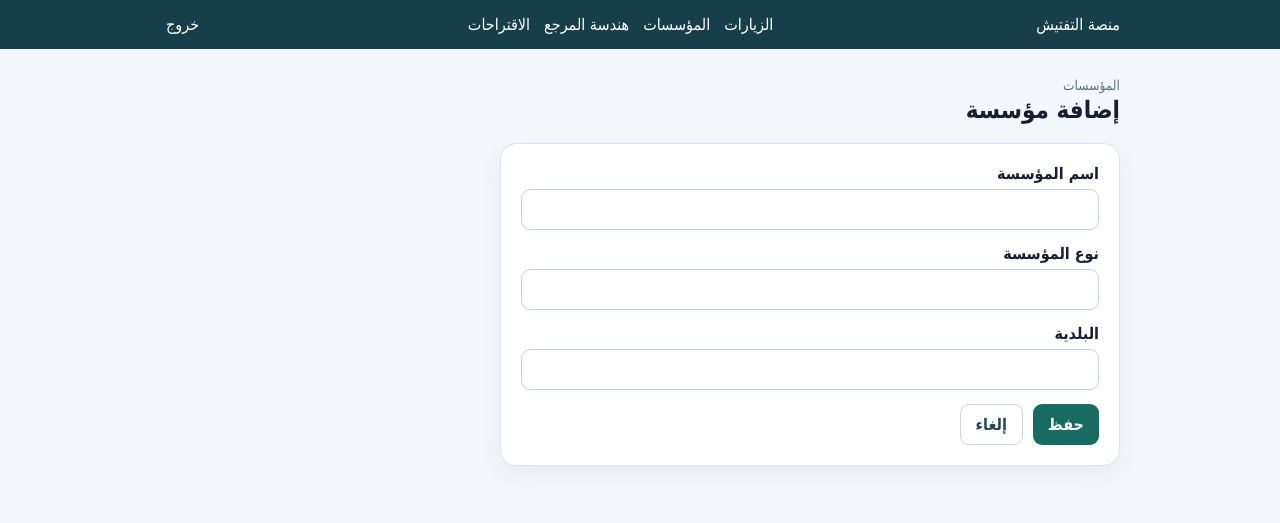
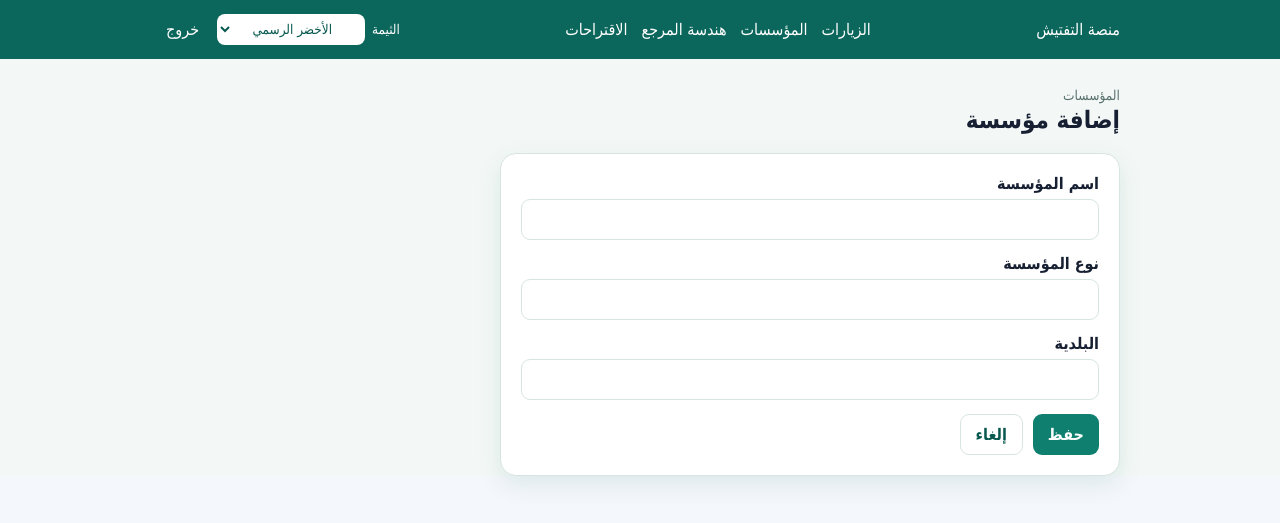
Before and after one commit to scientifica007/Inspector_Website_001, a Django app: page /institutions/new/ in a window 1280 px wide. Shown: the top 523 px of the page. Run offline with Django 5.2, Linux system fonts and the light colour scheme; the visitor is signed in with stand-in values (Sample User, id 1).

Commit message:
feat: add lightweight theme selector

```diff
--- a/static/app.css
+++ b/static/app.css
@@ -11,3 +11,113 @@
 /* Local additions & governance */
 .local-additions{display:flex;align-items:center;gap:10px;flex-wrap:wrap;margin:0 0 16px;padding:10px 12px;background:#eef7f5;border:1px solid #cfe5df;border-radius:10px}.local-additions span{font-weight:700}.local-additions a{color:#176b61;text-decoration:none;font-weight:700}.local-badge{display:inline-block;font-size:.68rem;font-weight:700;background:#fff5df;color:#805400;border:1px solid #f0d89e;border-radius:999px;padding:2px 7px;vertical-align:middle}.proposal-filters{display:flex;gap:8px;flex-wrap:wrap;margin-bottom:14px}.proposal-filters a{padding:7px 10px;border:1px solid #d5e0e9;border-radius:999px;color:#52687a;text-decoration:none}.proposal-filters a.active{background:#173f4b;color:#fff;border-color:#173f4b}.proposal-row{display:flex;align-items:center;justify-content:space-between;gap:12px;padding:12px 0;border-bottom:1px solid #edf1f5;color:inherit;text-decoration:none}.proposal-row:last-child{border-bottom:0}.proposal-row small{display:block;color:#65758a;margin-top:3px}.proposal-context{display:flex;justify-content:space-between;gap:12px;align-items:center;margin-bottom:16px}.proposal-context a{color:#176b61;text-decoration:none;font-weight:700}.governance-actions{display:flex;gap:10px;flex-wrap:wrap}
 @media(max-width:620px){.proposal-row,.proposal-context{align-items:flex-start;flex-direction:column}.governance-actions>*{width:100%}}
+
+/* Theme system — client-side only; Official Green is the default. */
+:root,
+html[data-theme="green"]{
+  --theme-ink:#172033;
+  --theme-page:#f3f8f6;
+  --theme-card:#ffffff;
+  --theme-topbar:#0b665c;
+  --theme-accent:#0f7f70;
+  --theme-accent-dark:#07584f;
+  --theme-link:#0b6b60;
+  --theme-soft:#e8f6f1;
+  --theme-soft-border:#c9e7dc;
+  --theme-border:#d7e5e0;
+  --theme-hover:#f0faf6;
+  --theme-muted:#58716d;
+  --theme-track:#dfece8;
+  --theme-shadow:rgba(11,102,92,.10);
+}
+html[data-theme="blue"]{
+  --theme-ink:#15253a;
+  --theme-page:#f3f7fc;
+  --theme-card:#ffffff;
+  --theme-topbar:#0b5fae;
+  --theme-accent:#1478d4;
+  --theme-accent-dark:#084b8b;
+  --theme-link:#0b61b3;
+  --theme-soft:#eaf4ff;
+  --theme-soft-border:#c9e1f8;
+  --theme-border:#d5e2ef;
+  --theme-hover:#f1f7fe;
+  --theme-muted:#58718a;
+  --theme-track:#dfeaf5;
+  --theme-shadow:rgba(11,95,174,.10);
+}
+html[data-theme="purple"]{
+  --theme-ink:#251b35;
+  --theme-page:#f7f4fb;
+  --theme-card:#ffffff;
+  --theme-topbar:#542b91;
+  --theme-accent:#6c3bc1;
+  --theme-accent-dark:#432270;
+  --theme-link:#6032aa;
+  --theme-soft:#f1ebfb;
+  --theme-soft-border:#ddd0f4;
+  --theme-border:#e1d9ec;
+  --theme-hover:#faf7fe;
+  --theme-muted:#71647f;
+  --theme-track:#e9e1f3;
+  --theme-shadow:rgba(84,43,145,.10);
+}
+html[data-theme="orange"]{
+  --theme-ink:#352315;
+  --theme-page:#fbf6ef;
+  --theme-card:#ffffff;
+  --theme-topbar:#9f5007;
+  --theme-accent:#c9680b;
+  --theme-accent-dark:#7b3b02;
+  --theme-link:#a45106;
+  --theme-soft:#fff1df;
+  --theme-soft-border:#f1d2ab;
+  --theme-border:#eadfce;
+  --theme-hover:#fff9f1;
+  --theme-muted:#806d58;
+  --theme-track:#efe4d6;
+  --theme-shadow:rgba(159,80,7,.10);
+}
+
+html,body{background:var(--theme-page);color:var(--theme-ink)}
+.topbar{background:var(--theme-topbar)}
+.card{background:var(--theme-card);border-color:var(--theme-border);box-shadow:0 8px 24px var(--theme-shadow)}
+.primary{background:var(--theme-accent)}
+.secondary{border-color:var(--theme-border);color:var(--theme-accent-dark)}
+.eyebrow,.hint,.visit small,.tree-row small,.manage-row small,.preview-field span,.proposal-row small{color:var(--theme-muted)}
+.badge,.message{background:var(--theme-soft);color:var(--theme-accent-dark);border-color:var(--theme-soft-border)}
+.tree-row{border-bottom-color:var(--theme-border);color:var(--theme-ink)}
+.tree-row:hover,.visit-link:hover{background:var(--theme-hover)}
+.tree-branch{color:var(--theme-muted)}
+.section-title a,.manage-row a,.row-actions a,.proposal-context a,.local-additions a{color:var(--theme-link)}
+.progress-track{background:var(--theme-track)}
+.progress-track span{background:var(--theme-accent)}
+.inspection-item,.sticky-save{border-color:var(--theme-border)}
+.sticky-save{box-shadow:0 10px 30px var(--theme-shadow)}
+.local-additions{background:var(--theme-soft);border-color:var(--theme-soft-border)}
+.proposal-filters a{border-color:var(--theme-border);color:var(--theme-muted)}
+.proposal-filters a.active{background:var(--theme-topbar);border-color:var(--theme-topbar)}
+.proposal-row{border-bottom-color:var(--theme-border)}
+.field-block input,.field-block select,.field-block textarea,.item-controls select,.item-controls textarea,
+.stack-form input,.stack-form select,.stack-form textarea{border-color:var(--theme-border)}
+a:focus-visible,button:focus-visible,input:focus-visible,select:focus-visible,textarea:focus-visible{
+  outline:3px solid color-mix(in srgb,var(--theme-accent) 45%, transparent);
+  outline-offset:2px;
+}
+.topbar-tools{display:flex;align-items:center;gap:12px}
+.theme-control{display:flex;align-items:center;gap:7px;color:#fff;font-size:.84rem}
+.theme-control select{
+  max-width:150px;
+  padding:6px 28px 6px 8px;
+  border:1px solid rgba(255,255,255,.55);
+  border-radius:8px;
+  background:#fff;
+  color:var(--theme-accent-dark);
+  font:inherit;
+  cursor:pointer;
+}
+@media(max-width:620px){
+  .topbar-tools{margin-inline-start:auto}
+  .theme-control span{position:absolute;width:1px;height:1px;padding:0;margin:-1px;overflow:hidden;clip:rect(0,0,0,0);white-space:nowrap;border:0}
+  .theme-control select{max-width:132px}
+}
--- a/templates/base.html
+++ b/templates/base.html
@@ -1,8 +1,21 @@
 <!doctype html>
-<html lang="ar" dir="rtl">
+<html lang="ar" dir="rtl" data-theme="green">
 <head>
   <meta charset="utf-8">
   <meta name="viewport" content="width=device-width,initial-scale=1">
+  <script>
+    (function () {
+      const allowed = ["green", "blue", "purple", "orange"];
+      let theme = "green";
+      try {
+        const stored = localStorage.getItem("inspector-theme");
+        if (allowed.includes(stored)) theme = stored;
+      } catch (error) {
+        theme = "green";
+      }
+      document.documentElement.dataset.theme = theme;
+    })();
+  </script>
   <title>{% block title %}منصة التفتيش{% endblock %}</title>
   <link rel="stylesheet" href="/static/app.css">
 </head>
@@ -19,11 +32,24 @@
           <a href="{% url 'proposal_list' %}">الاقتراحات</a>
         {% endif %}
       </nav>
-      <form method="post" action="{% url 'logout' %}">
-        {% csrf_token %}
-        <button class="link-button" type="submit">خروج</button>
-      </form>
     {% endif %}
+    <div class="topbar-tools">
+      <label class="theme-control" for="theme-select">
+        <span>الثيمة</span>
+        <select id="theme-select" aria-label="اختيار ثيمة الواجهة">
+          <option value="green">الأخضر الرسمي</option>
+          <option value="blue">الأزرق المهني</option>
+          <option value="purple">البنفسجي الحديث</option>
+          <option value="orange">البرتقالي الدافئ</option>
+        </select>
+      </label>
+      {% if user.is_authenticated %}
+        <form method="post" action="{% url 'logout' %}">
+          {% csrf_token %}
+          <button class="link-button" type="submit">خروج</button>
+        </form>
+      {% endif %}
+    </div>
   </div>
 </header>
 <main class="container">
@@ -34,5 +60,27 @@
   {% endif %}
   {% block content %}{% endblock %}
 </main>
+<script>
+  (function () {
+    const select = document.getElementById("theme-select");
+    if (!select) return;
+
+    const allowed = ["green", "blue", "purple", "orange"];
+    const current = allowed.includes(document.documentElement.dataset.theme)
+      ? document.documentElement.dataset.theme
+      : "green";
+
+    select.value = current;
+    select.addEventListener("change", function () {
+      const theme = allowed.includes(select.value) ? select.value : "green";
+      document.documentElement.dataset.theme = theme;
+      try {
+        localStorage.setItem("inspector-theme", theme);
+      } catch (error) {
+        // Theme still applies for the current page even if storage is unavailable.
+      }
+    });
+  })();
+</script>
 </body>
 </html>
```
Also changed, not shown: core/test_theme.py (added, +18 -0 lines).
